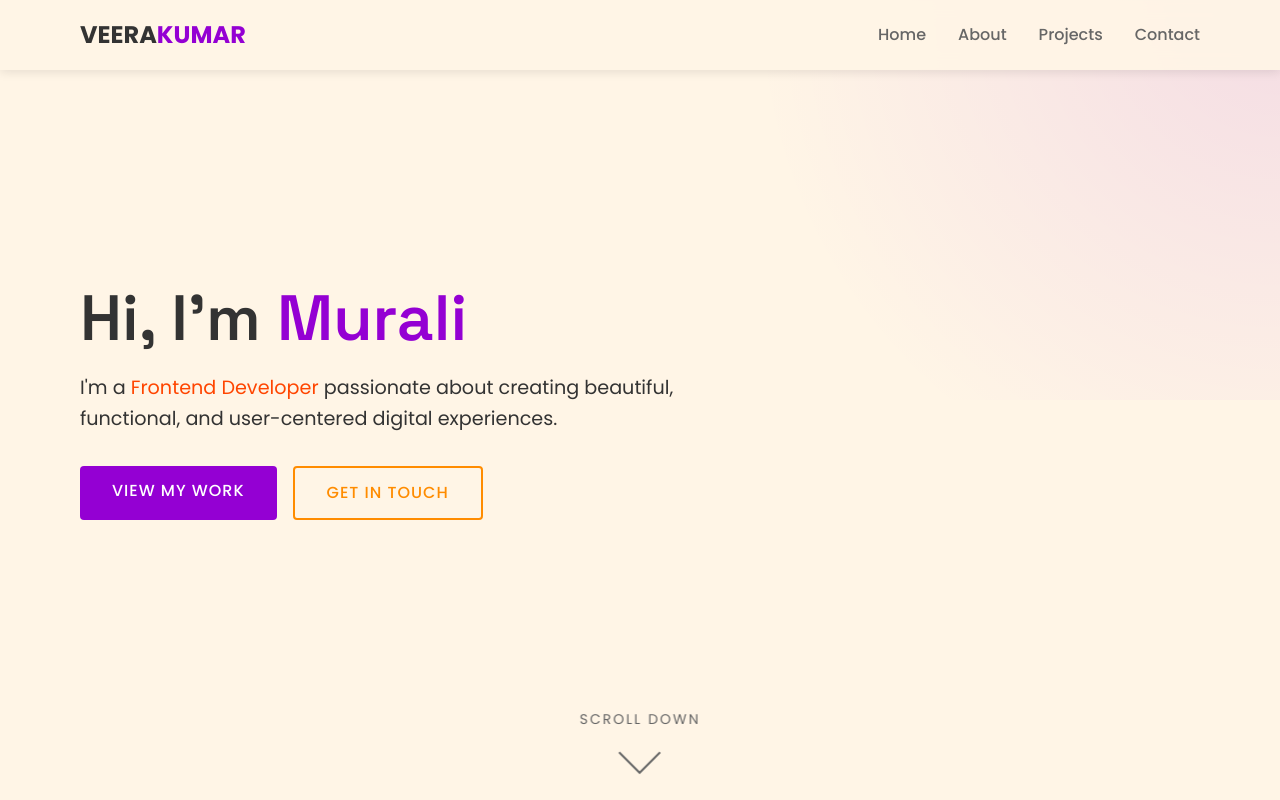
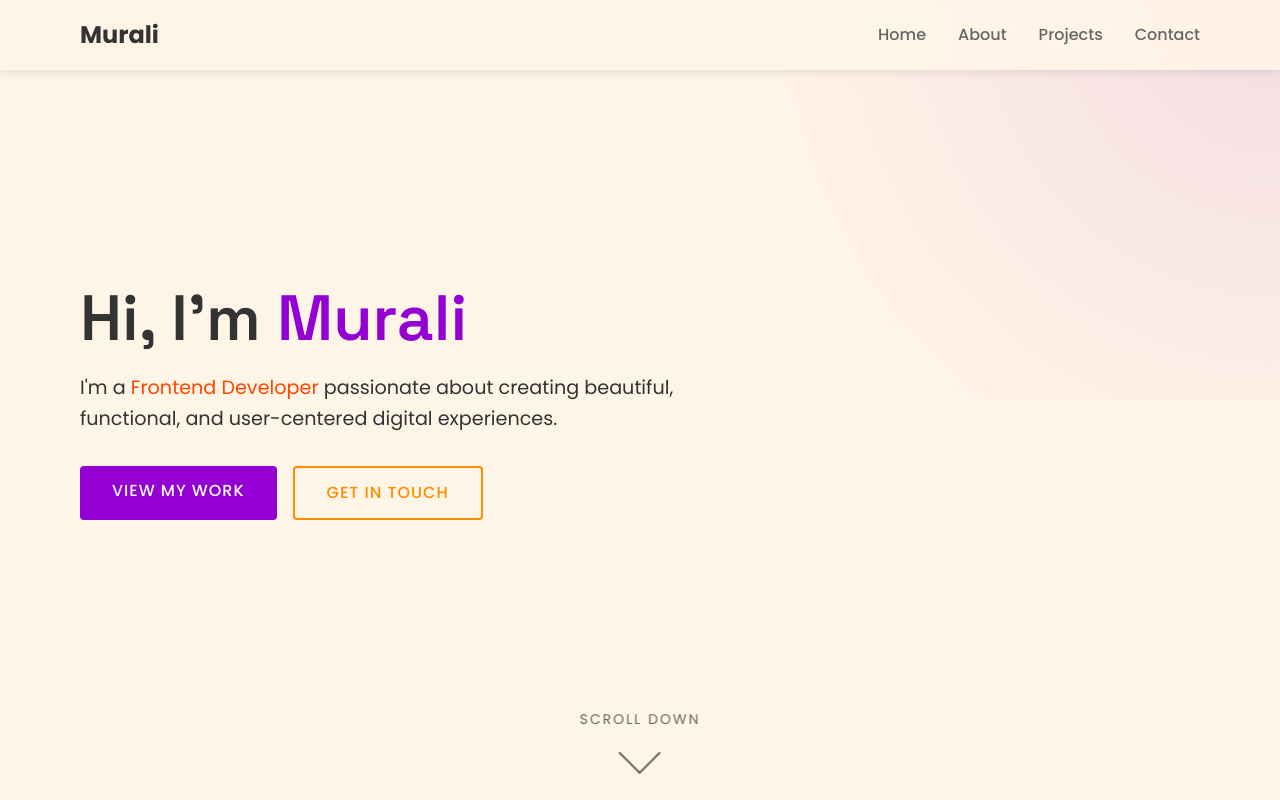
Before and after one commit to murlidharanudhyam/snsmca, a plain HTML site: page index.html in a window 1280 px wide. Shown: the top 800 px of the page. Drawn offline with Linux system fonts and the light colour scheme.

Commit message:
Update index.html

```diff
--- a/index.html
+++ b/index.html
@@ -788,7 +788,7 @@
     <!-- Header & Navigation -->
     <header id="header">
         <div class="container nav-container">
-            <a href="#home" class="logo">VEERA<span>KUMAR</span></a>
+            <a href="#home" class="logo">Murali<span></span></a>
             <button class="mobile-toggle" aria-label="Toggle menu">☰</button>
             <ul class="nav-links">
                 <li><a href="#home">Home</a></li>
```
